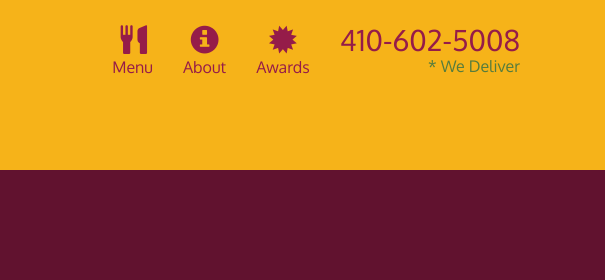
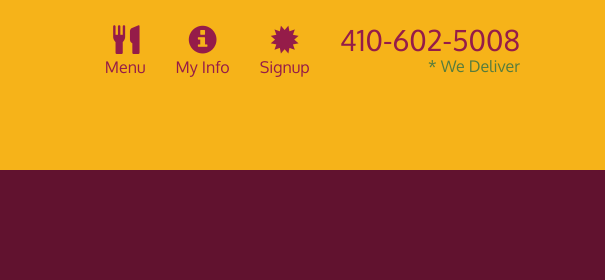
Before and after one commit to Mickmicky/module5, a plain HTML site: page index.html in a window 1280 px wide. Shown: the top 280 px of the page, 675-1280 px from the left. Drawn offline with Linux system fonts and the light colour scheme; no server answers.

Commit message:
Update index.html

```diff
--- a/index.html
+++ b/index.html
@@ -47,11 +47,11 @@
             </li>
             <li>
               <a href="#">
-                <span class="glyphicon glyphicon-info-sign"></span><br class="hidden-xs"> About</a>
+                <span class="glyphicon glyphicon-info-sign"></span><br class="hidden-xs">My Info</a>
             </li>
             <li>
               <a href="#">
-                <span class="glyphicon glyphicon-certificate"></span><br class="hidden-xs"> Awards</a>
+                <span class="glyphicon glyphicon-certificate"></span><br class="hidden-xs"> Signup</a>
             </li>
             <li id="phone" class="hidden-xs">
               <a href="tel:410-602-5008">
```
